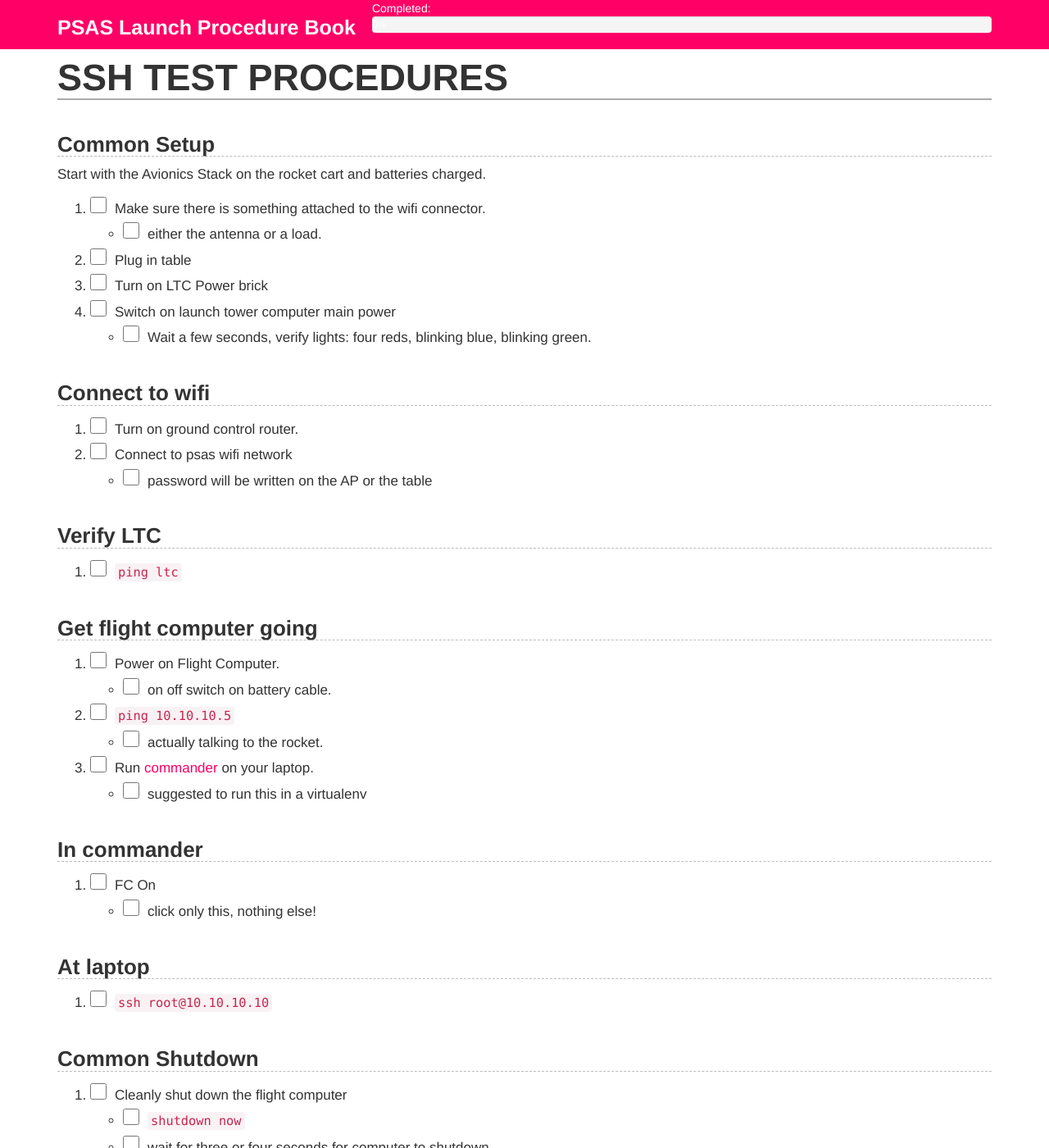
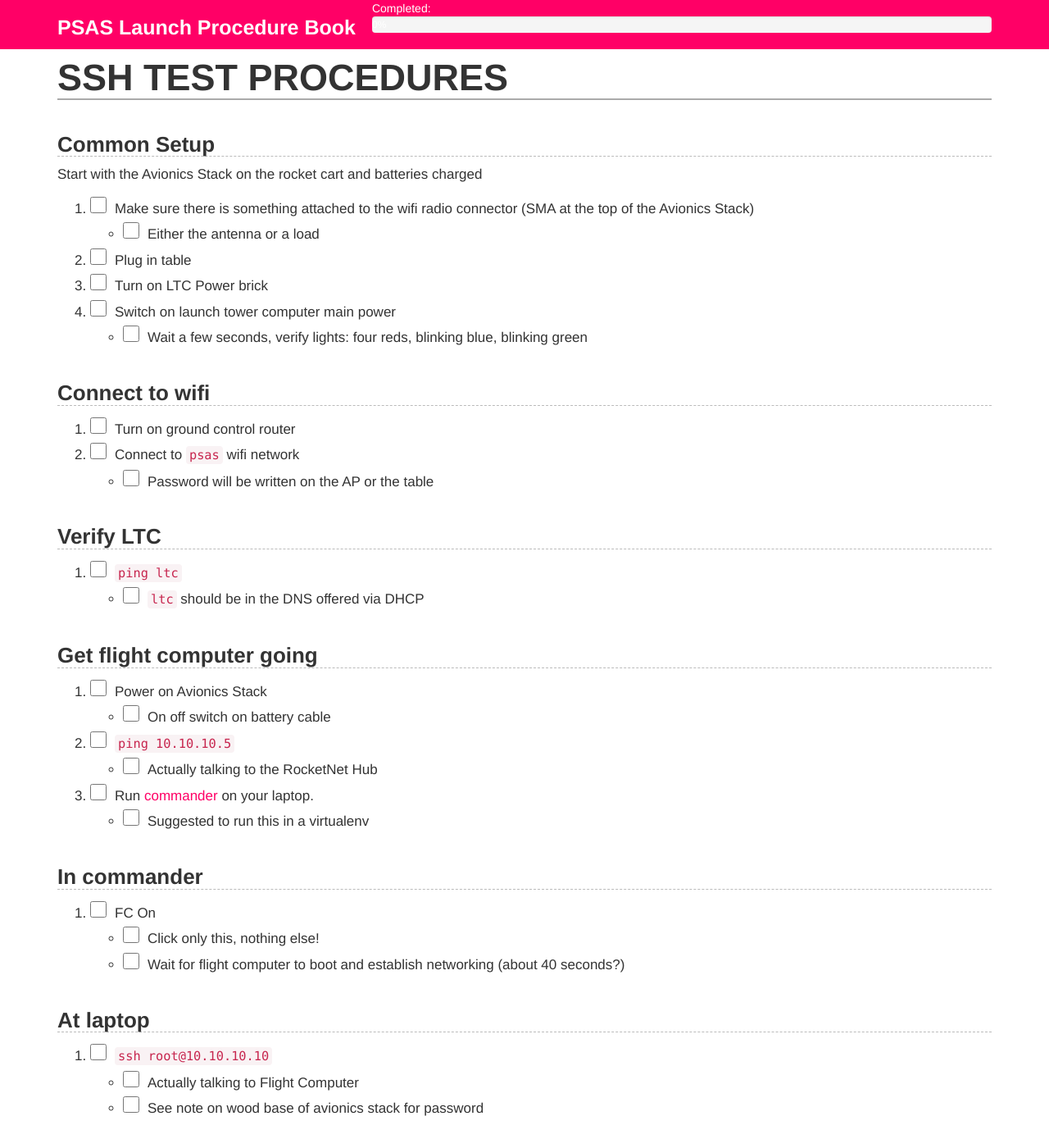
Before and after one commit to psas/procedure-book, a Jekyll site: the page built from 14-sshIn.markdown, in a window 1280 px wide and 1400 px high. Shown: the whole window at 82% size. Built offline with Jekyll 4.4.1, drawn with Linux system fonts in a browser that asks for light colours; some of the changed text lies outside the part shown.

Commit message:
Tuning a few things from memory
- This should probably be revieweb by someone who knows this stuff better.  Nathan/Theo?
- Might want to add notes for ground cart vs rocket cart.
- There is a fair bit of duplication in chapter 13.  Maybe we should have a stack hardware bringup chapter with subsections for running standard telemetry software or just simple ping/SSH system testing.

```diff
--- a/14-sshIn.markdown
+++ b/14-sshIn.markdown
@@ -6,52 +6,57 @@ layout: base
 # SSH Test Procedures
 
 ## Common Setup
-Start with the Avionics Stack on the rocket cart and batteries charged.
+Start with the Avionics Stack on the rocket cart and batteries charged
 
- 1. Make sure there is something attached to the wifi connector.
-    - either the antenna or a load.
+ 1. Make sure there is something attached to the wifi radio connector (SMA at the top of the Avionics Stack)
+    - Either the antenna or a load
  1. Plug in table
  1. Turn on LTC Power brick
  1. Switch on launch tower computer main power
-    - Wait a few seconds, verify lights: four reds, blinking blue, blinking green.
+    - Wait a few seconds, verify lights: four reds, blinking blue, blinking green
 
 ## Connect to wifi
 
- 1. Turn on ground control router.
- 1. Connect to psas wifi network
-    - password will be written on the AP or the table
+ 1. Turn on ground control router
+ 1. Connect to `psas` wifi network
+    - Password will be written on the AP or the table
 
 ## Verify LTC
 
  1. `ping ltc`
+    - `ltc` should be in the DNS offered via DHCP
 
 ## Get flight computer going
 
- 1. Power on Flight Computer.
-    - on off switch on battery cable.
+ 1. Power on Avionics Stack
+    - On off switch on battery cable
  1. `ping 10.10.10.5`
-    - actually talking to the rocket.
+    - Actually talking to the RocketNet Hub
  1. Run [commander](https://github.com/psas/commander) on your laptop.
-    - suggested to run this in a virtualenv
+    - Suggested to run this in a virtualenv
 
 ## In commander
  1. FC On
-    - click only this, nothing else!
+    - Click only this, nothing else!
+    - Wait for flight computer to boot and establish networking (about 40 seconds?)
 
 ## At laptop
  1. `ssh root@10.10.10.10`
+    - Actually talking to Flight Computer
+    - See note on wood base of avionics stack for password
 
 ## Common Shutdown
- 1. Cleanly shut down the flight computer
+ 1. Cleanly shut down the Flight Computer
     - `shutdown now`
-    - wait for three or four seconds for computer to shutdown.
+    - Wait for FC to shut down (about 30 seconds?  Or 5(?) seconds after it stops responding to pings.)
  1. Using commander: click FC Off (Green button)
-    - green light on computer will go out.
- 1. click all off
- 1. Power off Flight Computer.
-    - on off switch on battery cable.
- 1. Switch off launch tower computer main power
+    - Green light on computer will go out
+ 1. Using commander: click All Off
+ 1. Switch off Avionics Stack
+    - On off switch on battery cable
+ 1. Switch off Launch Tower Computer main power
+    - Red switch on side of LTC case
  1. Turn off LTC Power brick
+ 1. Disconnect laptop from `psas` wifi network
+ 1. Turn off ground control router.
  1. Unplug table
- 1. Disconnect laptop from psas wifi network
- 1. Turn off ground control router.
```
